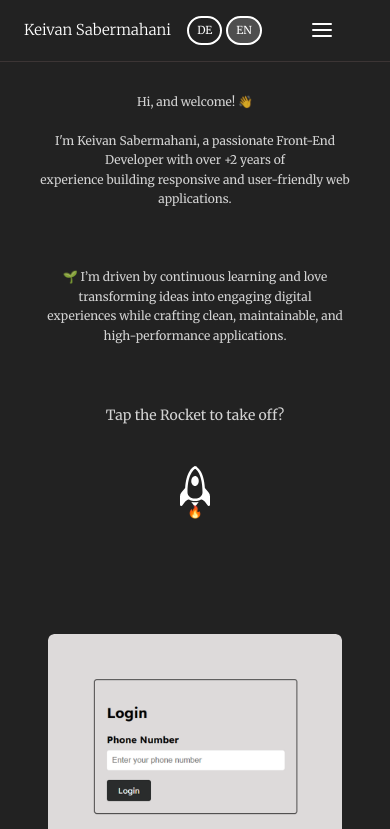
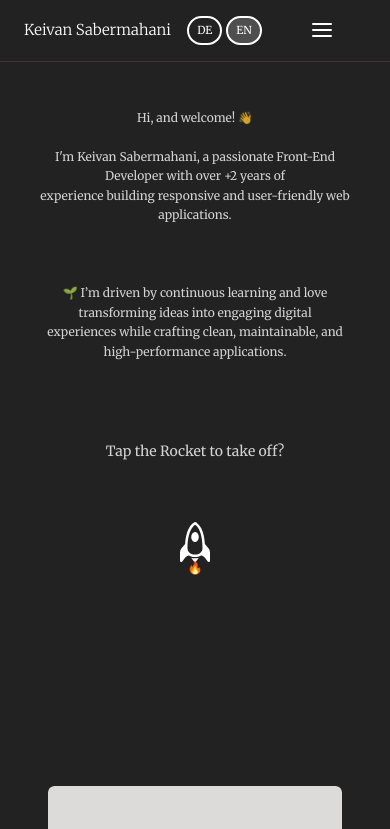
Before and after one commit to KevinMahani/Portfolio, a Next.js app: page / in a window 390 px wide. Shown: the top 829 px of the page. Built offline with nearby package versions, Linux system fonts and the light colour scheme.

Commit message:
fix the style

```diff
--- a/app/components/WelcomeSectionMobile.jsx
+++ b/app/components/WelcomeSectionMobile.jsx
@@ -11,17 +11,17 @@ export default function WelcomeSectionMobile({ onRocketClick }) {
   const t = translations[lang];
 
   return (
-    <div className="flex flex-col items-center text-center px-8 py-8 lg:hidden">
+    <div className="flex flex-col items-center text-center px-8 py-12 lg:hidden">
 
       {/* ✅ Text Section - responsive and centered */}
       <p className="text-white/80 text-[12px] sm:text-sm leading-relaxed max-w-xl mx-auto whitespace-pre-line mt-10">
         {t.welcome}
 
-        <span className="text-[14px] sm:text-[16px] font-medium block ">{t.takeoff}</span>
+        <span className="text-[14px] sm:text-[16px] font-medium block mt-5">{t.takeoff}</span>
       </p>
 
       {/* ✅ Rocket + Flame - always centered */}
-      <div className="flex justify-center items-center relative mt-10">
+      <div className="flex justify-center items-center relative mt-15 mb-20">
         <motion.div
           className="relative inline-block"
           whileHover={{
```
